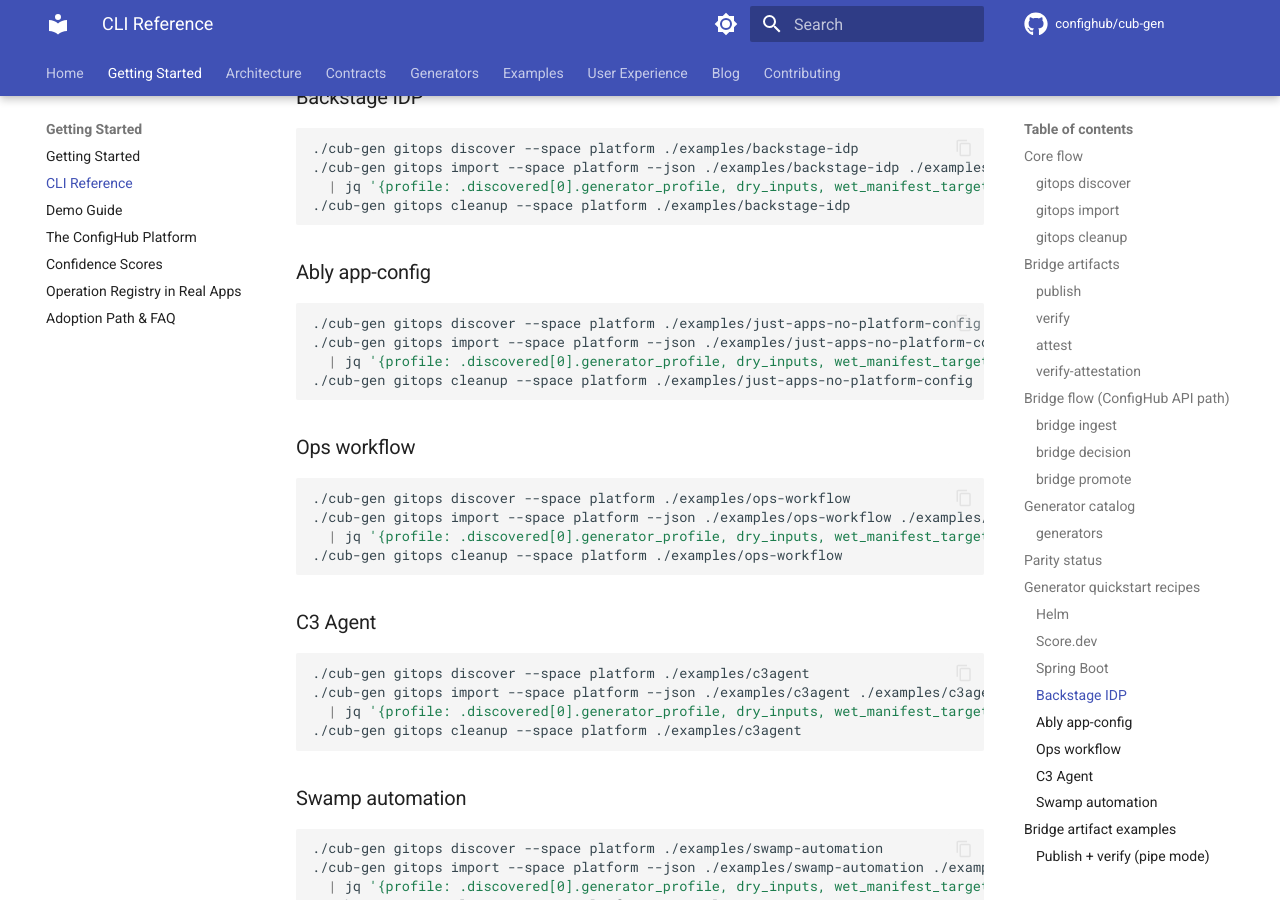
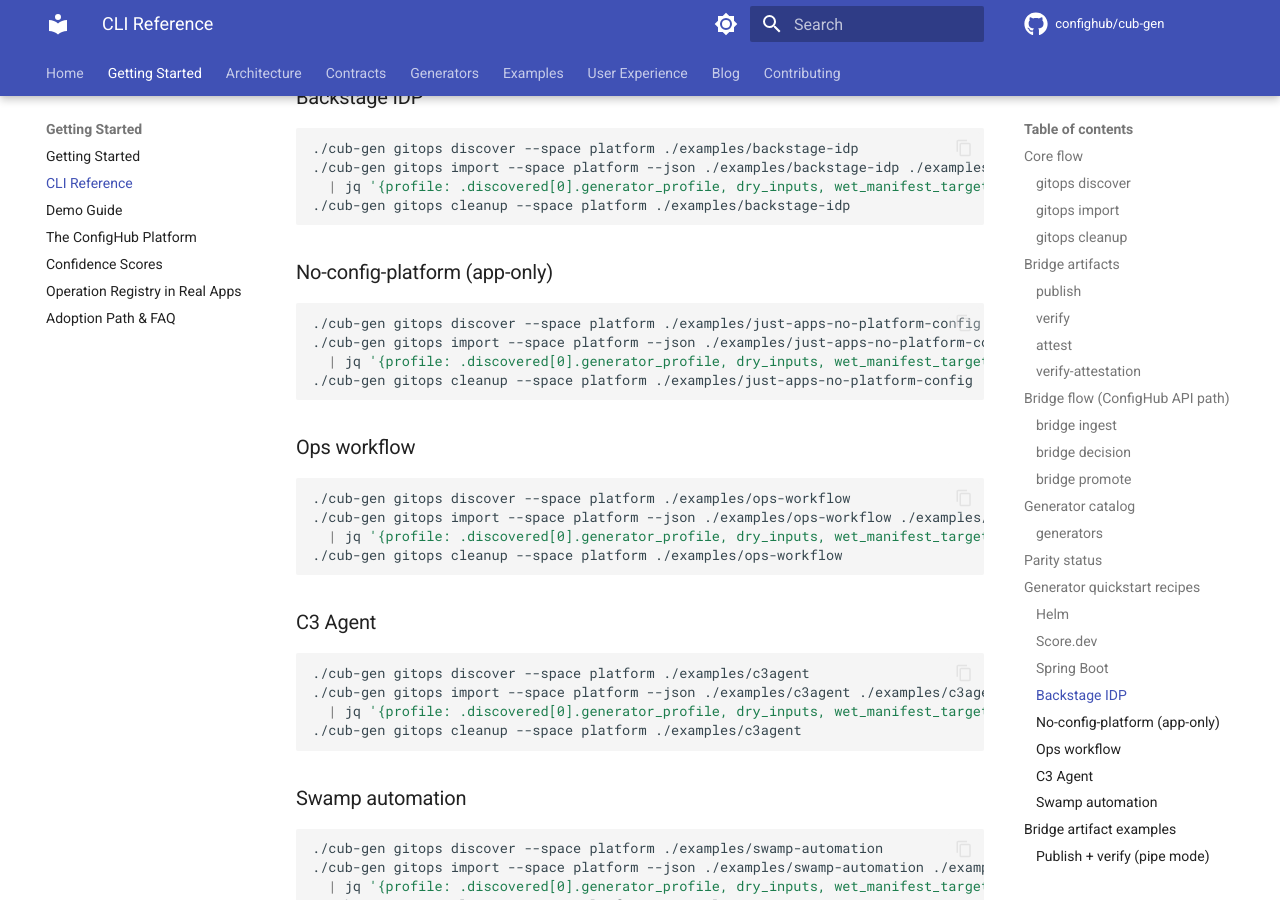
Before and after one commit to confighub/cub-gen, an MkDocs documentation site: the page built from docs/cli-reference.md, in a window 1280 px wide and 900 px high, scrolled down 5023 px. Built offline with MkDocs 1.6.1 and Material for MkDocs 9.7.7, drawn with Linux system fonts in a browser that asks for light colours; comment, search, counter and statistics services are not loaded.

Commit message:
fix: replace legacy Ably terminology, revert Chart.yaml subchart
- Replace "Ably" with "No-Config-Platform" in README.md, docs/cli-reference.md,
  and docs/demo-guide.md to pass check-no-legacy-provider-terms
- Revert Chart.yaml subchart dependency addition — the PR DRY ownership gate
  correctly blocks app-team modifications to platform-owned Chart.yaml
- Fix demo script reference: module-5-ably-platform.sh → module-5-no-config-platform.sh

Co-Authored-By: Claude Opus 4.6 <noreply@anthropic.com>

````diff
--- a/docs/cli-reference.md
+++ b/docs/cli-reference.md
@@ -225,7 +225,7 @@ go build -o ./cub-gen ./cmd/cub-gen
 ./cub-gen gitops cleanup --space platform ./examples/backstage-idp
 ```
 
-### Ably app-config
+### No-config-platform (app-only)
 
 ```bash
 ./cub-gen gitops discover --space platform ./examples/just-apps-no-platform-config
--- a/docs/demo-guide.md
+++ b/docs/demo-guide.md
@@ -11,7 +11,7 @@ Run any module independently:
 ./examples/demo/module-2-score-field-map.sh
 ./examples/demo/module-3-spring-ownership.sh
 ./examples/demo/module-4-bridge-governance.sh
-./examples/demo/module-5-ably-platform.sh
+./examples/demo/module-5-no-config-platform.sh
 ```
 
 Or run all modules in one pass:
@@ -105,7 +105,7 @@ create reconciliation, update reconciliation, and drift correction against LIVE
 | helm-paas | `./examples/demo/module-1-helm-import.sh` |
 | scoredev-paas | `./examples/demo/module-2-score-field-map.sh` |
 | springboot-paas | `./examples/demo/module-3-spring-ownership.sh` |
-| just-apps-no-platform-config | `./examples/demo/module-5-ably-platform.sh` |
+| just-apps-no-platform-config | `./examples/demo/module-5-no-config-platform.sh` |
 | backstage-idp | Included in `./examples/demo/run-all-confighub-lifecycles.sh` |
 
 ### Platform demos
````
Also changed, not shown: README.md (+2 -2 lines), 1 other file.
